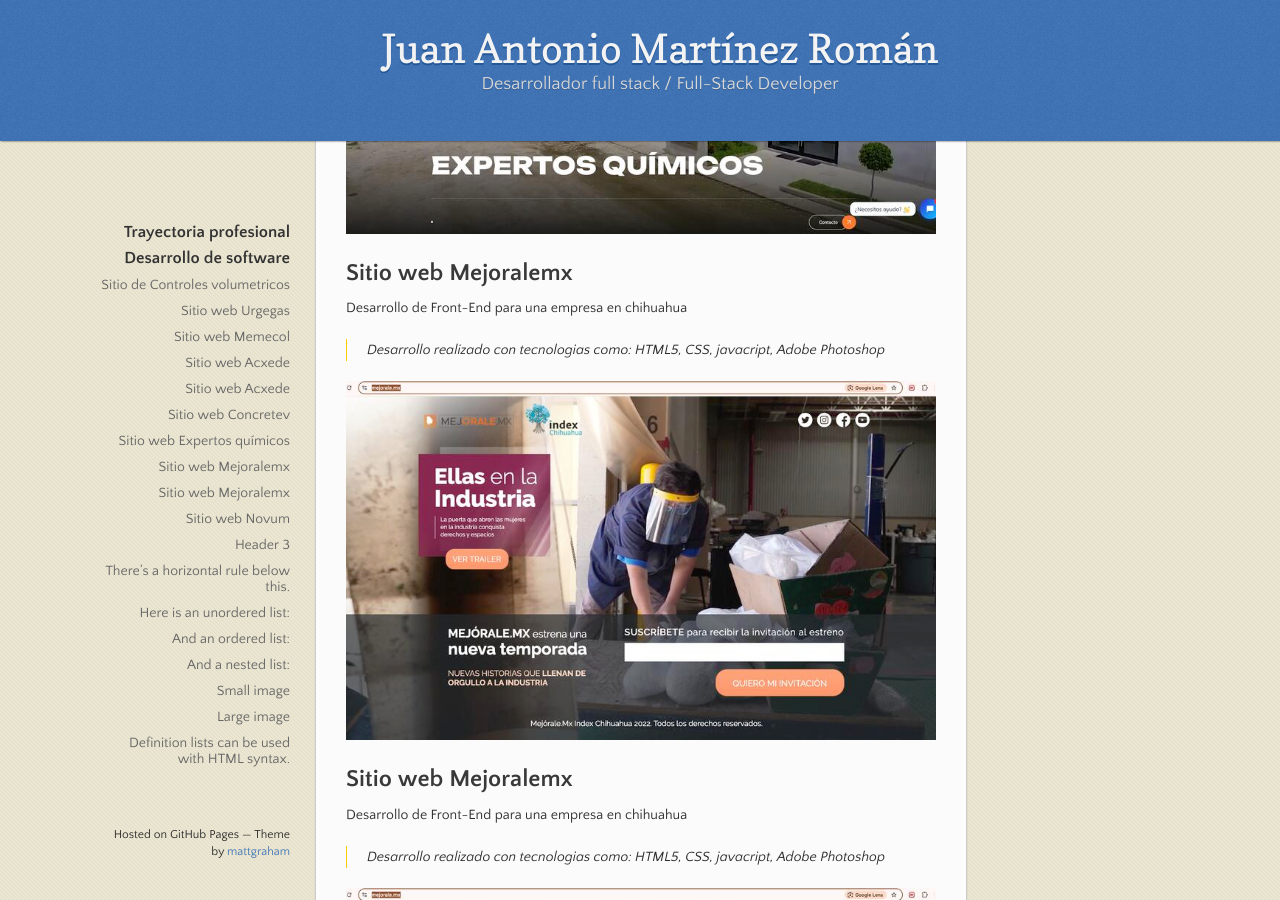
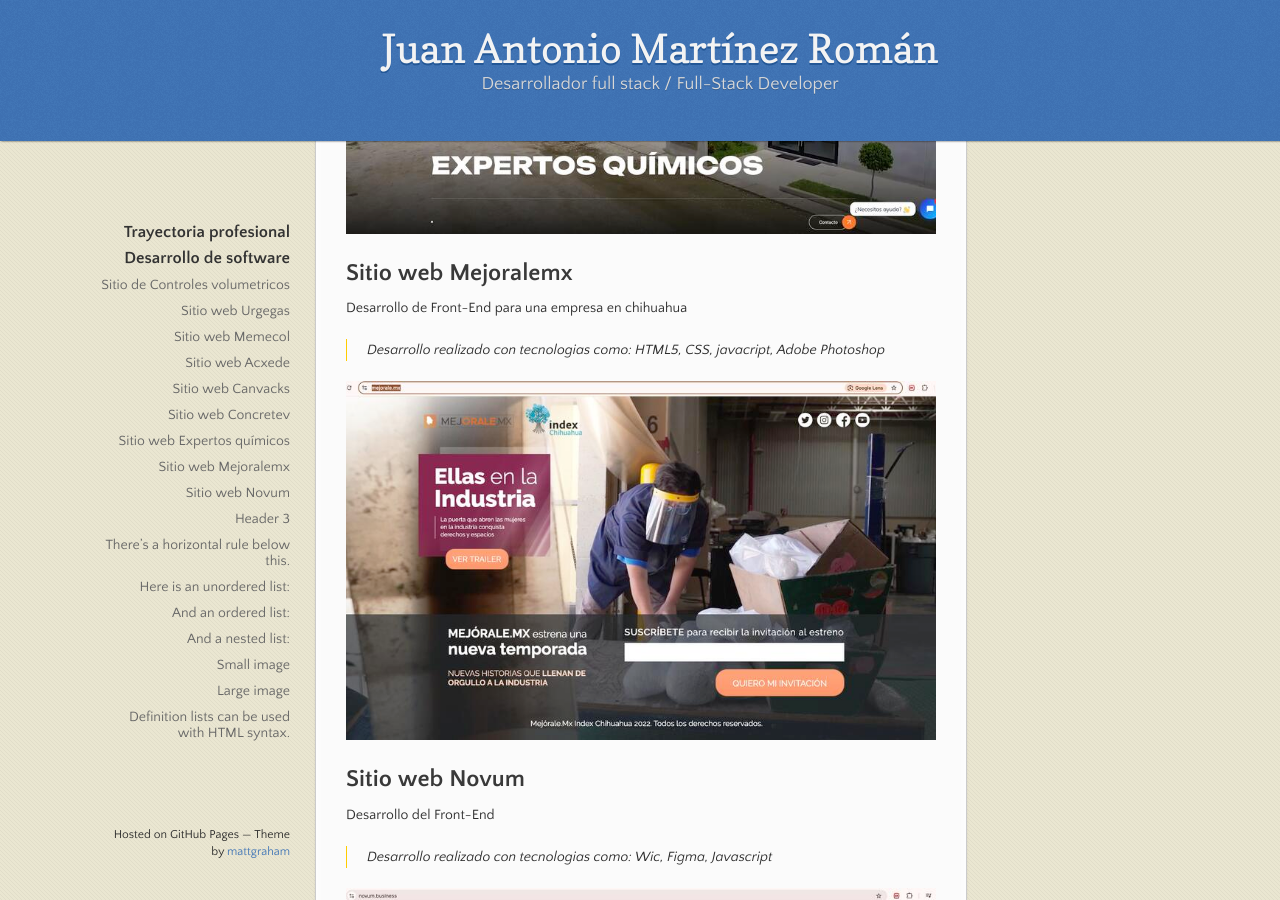
Before and after one commit to jamarrom/jamarrom.github.io, a Jekyll site: the page built from index.md, in a window 1280 px wide and 900 px high, scrolled down 3920 px. Built offline with Jekyll 4.4.1, drawn with Linux system fonts in a browser that asks for light colours; some of the changed text lies outside the part shown.

Commit message:
Cambio 6 - Ajuste textos

```diff
--- a/index.md
+++ b/index.md
@@ -58,7 +58,7 @@ Desarrollo de Front-End, pagina web para compra de boletos con pasarela de pago
 ![Acxede](https://raw.githubusercontent.com/jamarrom/jamarrom.github.io/refs/heads/main/assets/images/axcede.jpeg)
 
 
-## Sitio web Acxede
+## Sitio web Canvacks
 
 Desarrollo de pagina web con combinación de HTML, CSS, Javascript y CMS Wordpress
 
@@ -92,15 +92,6 @@ Desarrollo de Front-End para una empresa en chihuahua
 > Desarrollo realizado con tecnologias como: HTML5, CSS, javacript, Adobe Photoshop
 
 ![Mejorale](https://raw.githubusercontent.com/jamarrom/jamarrom.github.io/refs/heads/main/assets/images/mejore.jpeg)
-
-
-## Sitio web Mejoralemx
-
-Desarrollo de Front-End para una empresa en chihuahua
-
-> Desarrollo realizado con tecnologias como: HTML5, CSS, javacript, Adobe Photoshop
-
-![COncretev](https://raw.githubusercontent.com/jamarrom/jamarrom.github.io/refs/heads/main/assets/images/mejore.jpeg)
 
 
 ## Sitio web Novum
```
